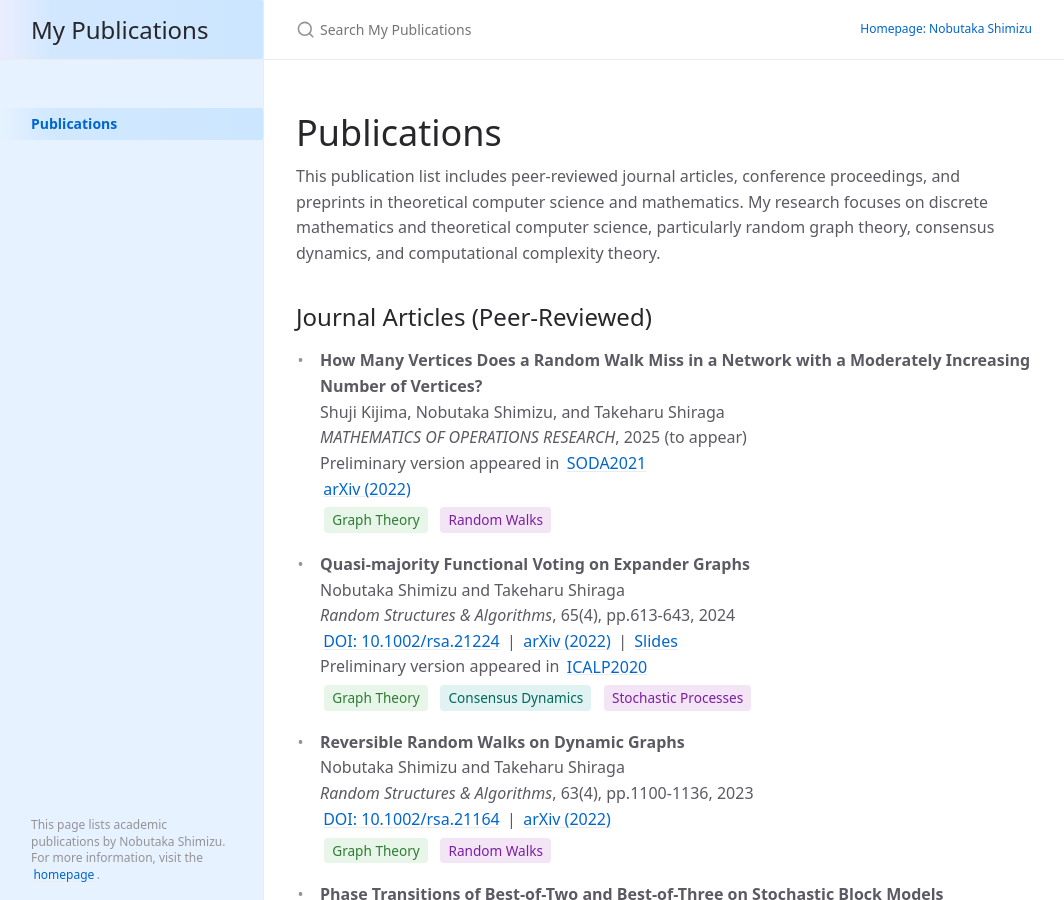
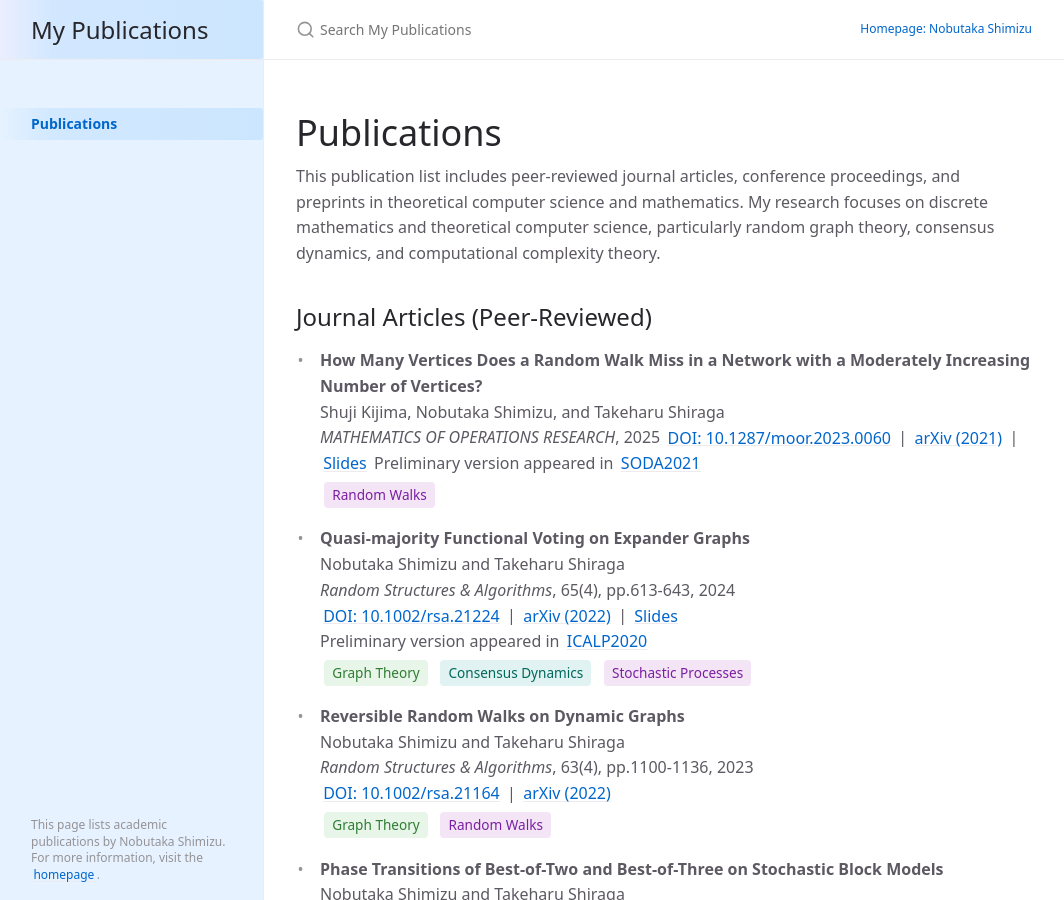
Before and after one commit to NobutakaShimizu/mypapers, a Jekyll site: the page built from index.md, in a window 1280 px wide and 900 px high. Shown: the whole window, without its empty margins (0-1064 px from the left). Built offline with Jekyll 4.4.1, drawn with Linux system fonts in a browser that asks for light colours; cached includes are drawn as plain includes.

Commit message:
学術出版物リストにおいて、「How Many Vertices Does a Random Walk Miss in a Network with a Moderately Increasing Number of Vertices?」の出版情報を更新し、DOIおよび関連リンクを追加。これにより、研究成果へのアクセスが向上し、情報の整合性が強化された。

```diff
--- a/index.md
+++ b/index.md
@@ -13,10 +13,10 @@ This publication list includes peer-reviewed journal articles, conference procee
 
 - **How Many Vertices Does a Random Walk Miss in a Network with a Moderately Increasing Number of Vertices?**
   Shuji Kijima, Nobutaka Shimizu, and Takeharu Shiraga
-  *MATHEMATICS OF OPERATIONS RESEARCH*, 2025 (to appear)
+  *MATHEMATICS OF OPERATIONS RESEARCH*, 2025
+  [DOI: 10.1287/moor.2023.0060](https://pubsonline.informs.org/doi/full/10.1287/moor.2023.0060) | [arXiv (2021)](https://arxiv.org/abs/2008.10837) | [Slides](https://speakerdeck.com/nobushimi/how-many-vertices-does-a-random-walk-miss-in-a-network-with-moderately-increasing-the-number-of-vertices)
   Preliminary version appeared in [SODA2021](https://epubs.siam.org/doi/abs/10.1137/1.9781611976465.8?mobileUi=0)
-  [arXiv (2022)](https://arxiv.org/abs/2008.10837)
-  <span class="paper-tag graphs">Graph Theory</span> <span class="paper-tag randomized">Random Walks</span>
+  <span class="paper-tag randomized">Random Walks</span>
 
 - **Quasi-majority Functional Voting on Expander Graphs**
   Nobutaka Shimizu and Takeharu Shiraga
```
